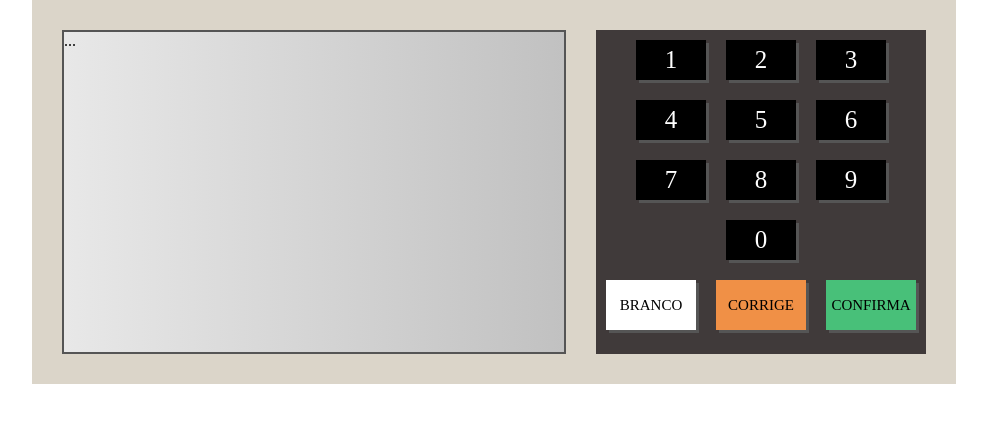
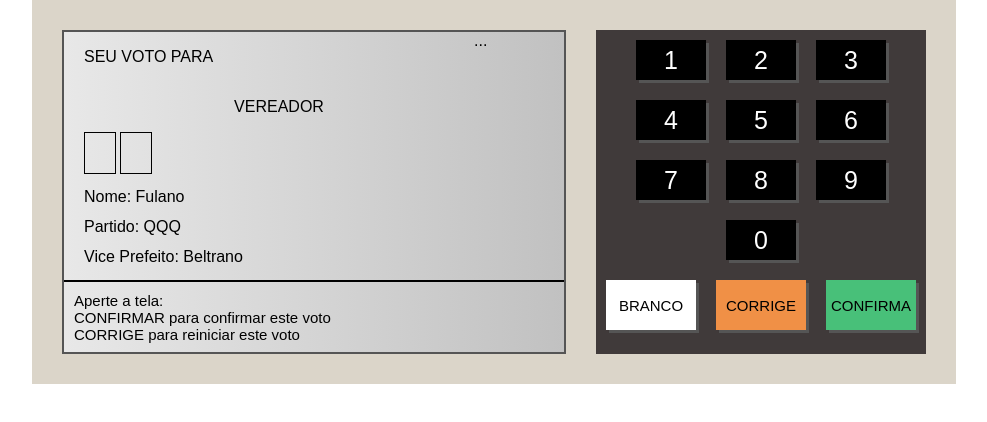
Before and after one commit to wferreiracosta/projetos-javascript, a plain HTML site: page urna-eletronica/index.html in a window 1280 px wide. Shown: the whole page, without its empty margins (146-1133 px from the left). Drawn offline with Linux system fonts and the light colour scheme.

Commit message:
Implementado tela do voto

```diff
--- a/urna-eletronica/index.html
+++ b/urna-eletronica/index.html
@@ -9,7 +9,33 @@
 <body>
     <div class="urna">
         <div class="tela">
-            ...
+            <div class="d-1">
+                <div class="d-1-left">
+                    <div class="d-1-1">
+                        <span>SEU VOTO PARA</span>
+                    </div>
+                    <div class="d-1-2">
+                        <span>VEREADOR</span>
+                    </div>
+                    <div class="d-1-3">
+                        <div class="numero"></div>
+                        <div class="numero"></div>
+                    </div>
+                    <div class="d-1-4">
+                        Nome: Fulano<br>
+                        Partido: QQQ<br>
+                        Vice Prefeito: Beltrano
+                    </div>
+                </div>
+                <div class="d-1-right">
+                    ...
+                </div>
+            </div>
+            <div class="d-2">
+                Aperte a tela:<br>
+                CONFIRMAR para confirmar este voto<br>
+                CORRIGE para reiniciar este voto
+            </div>
         </div>
         <div class="teclado">
             <div class="teclado--linha">
--- a/urna-eletronica/style.css
+++ b/urna-eletronica/style.css
@@ -3,6 +3,7 @@ body {
     display: flex;
     justify-content: center;
     align-items: center;
+    font-family: Arial, Helvetica, sans-serif;
 }
 
 .urna {
@@ -16,8 +17,11 @@ body {
     height: 320px;
     background: linear-gradient(to right, #e8e8e8, #c1c1c1);
     border: 2px solid #555;
+    display: flex;
+    flex-direction: column;
 }
 
+/* Teclado */
 .teclado {
     margin-left: 30px;
     background-color: #403a3a;
@@ -66,3 +70,59 @@ body {
     width: 90px;
     height: 50px;
 }
+
+/* Tela */
+.d-1{
+    flex: 1;
+    display: flex;
+}
+
+.d-1-left {
+    flex: 1;
+    display: flex;
+    flex-direction: column;
+    padding-left: 20px;
+}
+
+.d-1-1 {
+    height: 50px;
+    display: flex;
+    align-items: center;
+}
+
+.d-1-2 {
+    height: 50px;
+    display: flex;
+    align-items: center;
+    justify-content: center;
+}
+
+.d-1-3 {
+    height: 50px;
+}
+
+.numero {
+    display: inline-block;
+    width: 30px;
+    height: 40px;
+    border: 1px solid #000000;
+    text-align: center;
+    line-height: 40px;
+    font-size: 25px;
+}
+
+.d-1-4 {
+    flex: 1;
+    line-height:30px;
+}
+
+.d-1-right {
+    width: 90px;
+}
+
+.d-2{
+    height: 50px;
+    font-size: 15px;
+    border-top: 2px solid #000;
+    padding: 10px;
+}
```
